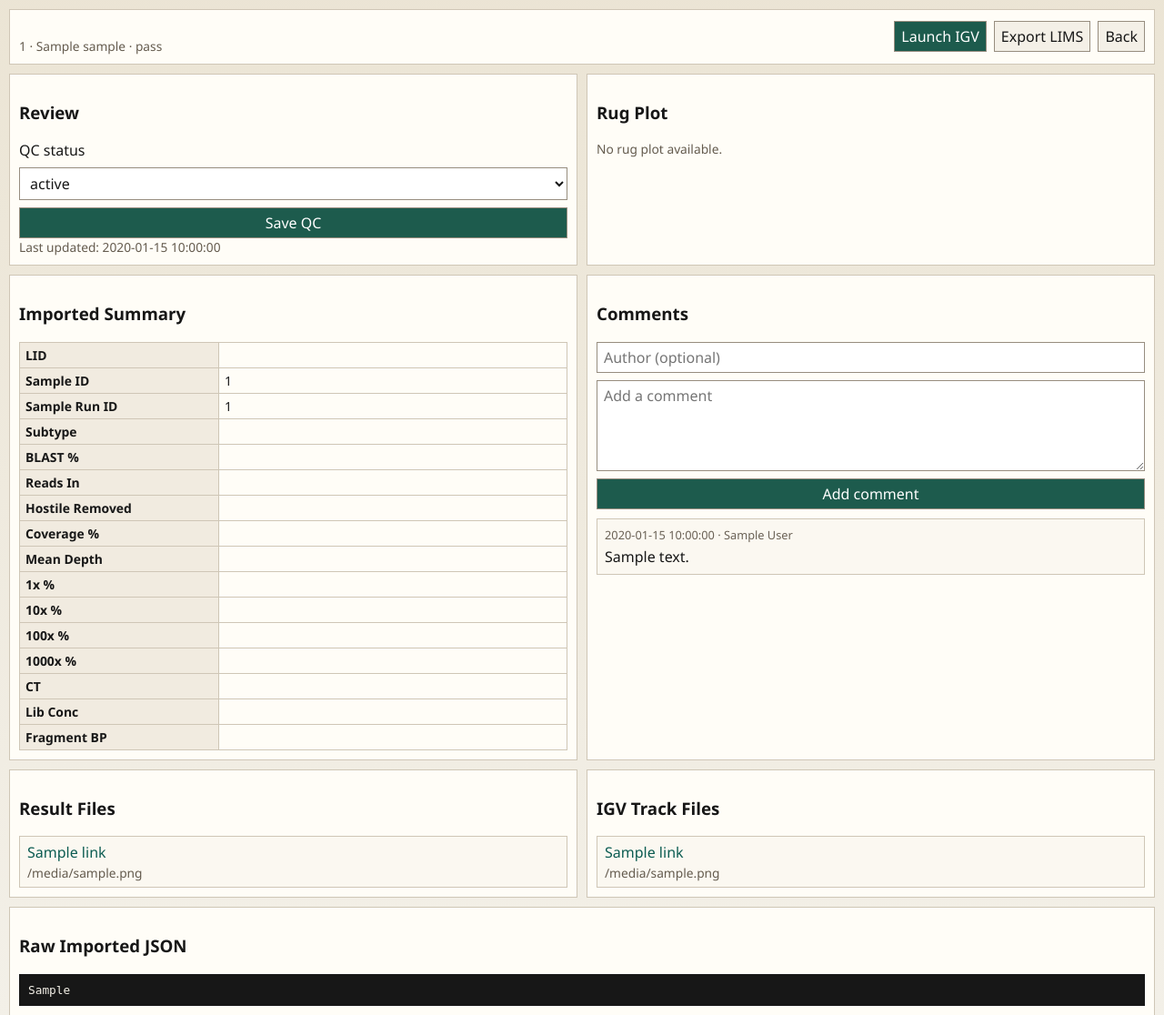
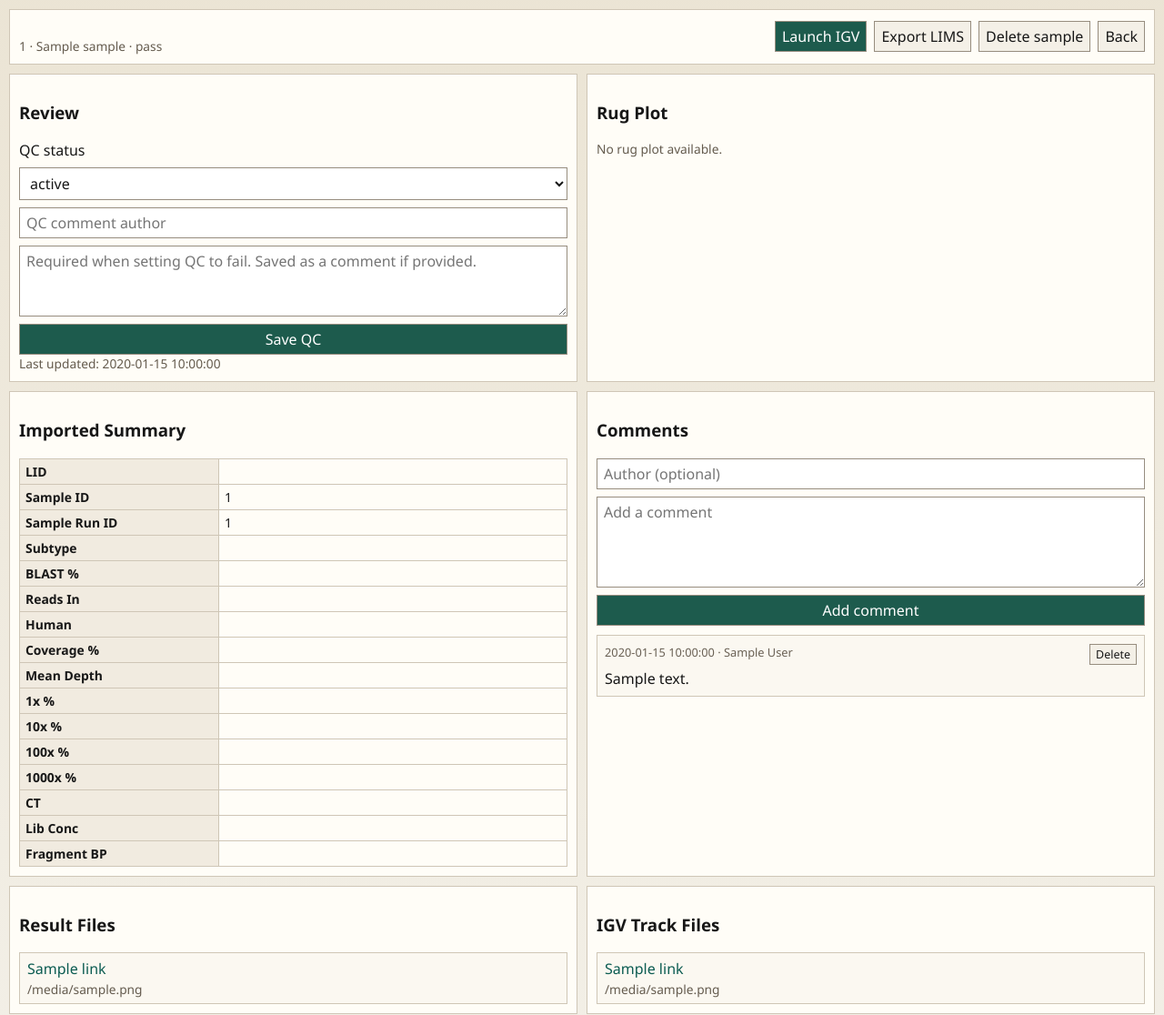
Before and after one commit to SMD-Bioinformatics-Lund/virtitta, a FastAPI app: template virtitta/templates/sample_detail.html in a window 1280 px wide. Shown: the part 43-1159 px from the top of the page at 91% size. Run offline with FastAPI, Linux system fonts and the light colour scheme; the template is opened without the code that fills it: most values are stand-ins (such as "Sample title", 1, 10 or a date in 2020).

Commit message:
can delete samples, force comment when fail, add batch commenting

```diff
--- a/virtitta/app.py
+++ b/virtitta/app.py
@@ -11,7 +11,10 @@ from fastapi.templating import Jinja2Templates
 
 from virtitta.config import DEFAULT_COLUMN_LABELS, QC_STATUS_OPTIONS, Config, load_config
 from virtitta.repository import (
+    add_comment,
     connect,
+    delete_comment,
+    delete_samples,
     get_comments,
     get_sample,
     init_db,
@@ -20,7 +23,6 @@ from virtitta.repository import (
     list_samples,
     raw_json_for_sample,
     update_qc_status,
-    add_comment,
 )
 
 
@@ -244,6 +246,12 @@ def append_warning(url: str, message: str) -> str:
     return urlunsplit((parts.scheme, parts.netloc, parts.path, urlencode(query_items), parts.fragment))
 
 
+def request_url_without_warning(url: str) -> str:
+    parts = urlsplit(url)
+    query_items = [(key, value) for key, value in parse_qsl(parts.query, keep_blank_values=True) if key != "warning"]
+    return urlunsplit((parts.scheme, parts.netloc, parts.path, urlencode(query_items), parts.fragment))
+
+
 def build_igv_url(config: Config, sample_row) -> str:
     if not config.features.igv or not config.igv.enabled:
         raise HTTPException(status_code=404, detail="IGV integration is disabled")
@@ -385,19 +393,44 @@ def create_app(config_path: str | Path | None = None) -> FastAPI:
     async def bulk_qc_update(
         sample_run_id: list[str] = Form(default=[]),
         qc_status: str = Form(...),
+        comment_body: str = Form(default=""),
+        comment_author: str = Form(default=""),
         redirect_to: str = Form(default="/"),
     ):
         if qc_status not in QC_STATUS_OPTIONS:
             raise HTTPException(status_code=400, detail=f"Invalid QC status: {qc_status}")
         if not sample_run_id:
             return RedirectResponse(redirect_to, status_code=303)
+        if qc_status == "fail" and not comment_body.strip():
+            return RedirectResponse(
+                append_warning(redirect_to, "A comment is required when failing a sample."),
+                status_code=303,
+            )
 
         connection = connect(config.database.path)
         try:
             update_qc_status(connection, sample_run_id, qc_status)
+            if comment_body.strip():
+                for item in sample_run_id:
+                    add_comment(connection, item, comment_body, comment_author or None)
         finally:
             connection.close()
         return RedirectResponse(redirect_to, status_code=303)
+
+    @app.post("/samples/delete")
+    async def bulk_delete_samples(
+        sample_run_id: list[str] = Form(default=[]),
+        redirect_to: str = Form(default="/"),
+    ):
+        if not sample_run_id:
+            return RedirectResponse(redirect_to, status_code=303)
+
+        connection = connect(config.database.path)
+        try:
+            delete_samples(connection, sample_run_id)
+        finally:
+            connection.close()
+        return RedirectResponse(request_url_without_warning(redirect_to), status_code=303)
 
     @app.post("/samples/lims-export")
     async def bulk_lims_export(
@@ -487,6 +520,31 @@ def create_app(config_path: str | Path | None = None) -> FastAPI:
             connection.close()
         return RedirectResponse(f"/samples/{sample_run_id}", status_code=303)
 
+    @app.post("/samples/{sample_run_id}/comments/{comment_id}/delete")
+    async def remove_comment(sample_run_id: str, comment_id: int):
+        connection = connect(config.database.path)
+        try:
+            sample_row = get_sample(connection, sample_run_id)
+            if sample_row is None:
+                raise HTTPException(status_code=404, detail="Sample not found")
+            delete_comment(connection, sample_run_id, comment_id)
+        finally:
+            connection.close()
+        return RedirectResponse(f"/samples/{sample_run_id}#comments", status_code=303)
+
+    @app.post("/samples/{sample_run_id}/delete")
+    async def delete_single_sample(sample_run_id: str):
+        connection = connect(config.database.path)
+        try:
+            sample_row = get_sample(connection, sample_run_id)
+            if sample_row is None:
+                raise HTTPException(status_code=404, detail="Sample not found")
+            run_name = sample_row["run_name"]
+            delete_samples(connection, [sample_run_id])
+        finally:
+            connection.close()
+        return RedirectResponse(f"/?run_name={run_name}", status_code=303)
+
     @app.get("/samples/{sample_run_id}/files/{output_key}")
     def sample_file(sample_run_id: str, output_key: str):
         connection = connect(config.database.path)
--- a/virtitta/repository.py
+++ b/virtitta/repository.py
@@ -344,5 +344,56 @@ def add_comment(connection: sqlite3.Connection, sample_run_id: str, body: str, a
     connection.commit()
 
 
+def delete_comment(connection: sqlite3.Connection, sample_run_id: str, comment_id: int) -> None:
+    connection.execute(
+        """
+        DELETE FROM sample_comments
+        WHERE id = ? AND sample_run_id = ?
+        """,
+        (comment_id, sample_run_id),
+    )
+    connection.commit()
+
+
+def delete_samples(connection: sqlite3.Connection, sample_run_ids: list[str]) -> None:
+    if not sample_run_ids:
+        return
+
+    run_names = [
+        row["run_name"]
+        for row in connection.execute(
+            f"""
+            SELECT DISTINCT run_name
+            FROM samples
+            WHERE sample_run_id IN ({",".join("?" for _ in sample_run_ids)})
+            """,
+            sample_run_ids,
+        ).fetchall()
+    ]
+
+    connection.execute(
+        f"""
+        DELETE FROM samples
+        WHERE sample_run_id IN ({",".join("?" for _ in sample_run_ids)})
+        """,
+        sample_run_ids,
+    )
+
+    for run_name in run_names:
+        remaining = connection.execute(
+            "SELECT COUNT(*) AS count FROM samples WHERE run_name = ?",
+            (run_name,),
+        ).fetchone()["count"]
+        if remaining:
+            connection.execute(
+                "UPDATE runs SET sample_count = ? WHERE run_name = ?",
+                (remaining, run_name),
+            )
+        else:
+            connection.execute("DELETE FROM runs WHERE run_name = ?", (run_name,))
+
+    connection.commit()
+
+
 def raw_json_for_sample(row: Mapping) -> dict:
     return json.loads(row["raw_json"])
--- a/virtitta/static/style.css
+++ b/virtitta/static/style.css
@@ -74,7 +74,8 @@ a:hover {
 .filters,
 .bulkbar,
 .button-row,
-.split-header {
+.split-header,
+.comment-head {
   display: flex;
   gap: 8px;
   align-items: center;
@@ -144,6 +145,11 @@ a:hover {
 
 .split-header {
   justify-content: space-between;
+}
+
+.comment-head {
+  justify-content: space-between;
+  margin-bottom: 4px;
 }
 
 input,
@@ -297,6 +303,11 @@ button.secondary,
   gap: 8px;
 }
 
+.inline-form {
+  display: inline;
+  margin: 0;
+}
+
 .comment-list {
   display: grid;
   gap: 8px;
--- a/virtitta/templates/sample_detail.html
+++ b/virtitta/templates/sample_detail.html
@@ -10,6 +10,9 @@
     <a class="button-link" href="{{ igv_url }}">Launch IGV</a>
     {% endif %}
     <a class="button-link secondary" href="{{ request.url_for('sample_lims_export', sample_run_id=sample['sample_run_id']) }}">Export LIMS</a>
+    <form method="post" action="{{ request.url_for('delete_single_sample', sample_run_id=sample['sample_run_id']) }}" onsubmit="return confirm('Delete this sample from the Virtitta database? This does not delete result files on disk.')" class="inline-form">
+      <button type="submit" class="secondary">Delete sample</button>
+    </form>
     <a class="button-link secondary" href="{{ request.url_for('index') }}">Back</a>
   </div>
 </section>
@@ -26,6 +29,8 @@
         <option value="{{ status }}" {% if status == sample['qc_status'] %}selected{% endif %}>{{ status }}</option>
         {% endfor %}
       </select>
+      <input type="text" name="comment_author" placeholder="QC comment author">
+      <textarea name="comment_body" rows="3" placeholder="Required when setting QC to fail. Saved as a comment if provided."></textarea>
       <button type="submit">Save QC</button>
     </form>
     <div class="meta-line">Last updated: {{ sample["qc_updated_at"] or "never" }}</div>
@@ -50,11 +55,11 @@
         <tr><th>Sample ID</th><td>{{ sample["sample_id"] }}</td></tr>
         <tr><th>Sample Run ID</th><td>{{ sample["sample_run_id"] }}</td></tr>
         <tr><th>Subtype</th><td>{{ format_value(sample["typing_report_subtype"]) }}</td></tr>
-        <tr><th>BLAST %</th><td>{{ format_value(sample["typing_main_blast_identity"]) }}</td></tr>
+        <tr><th>BLAST %</th><td>{{ format_value(sample["typing_main_blast_identity"], "typing_main_blast_identity") }}</td></tr>
         <tr><th>Reads In</th><td>{{ format_value(sample["host_filter_reads_in"]) }}</td></tr>
-        <tr><th>Hostile Removed</th><td>{{ format_value(sample["host_filter_reads_removed_proportion"]) }}</td></tr>
-        <tr><th>Coverage %</th><td>{{ format_value(sample["qc_coverage_pct"]) }}</td></tr>
-        <tr><th>Mean Depth</th><td>{{ format_value(sample["qc_mean_depth"]) }}</td></tr>
+        <tr><th>Human</th><td>{{ format_value(sample["host_filter_reads_removed_proportion"], "host_filter_reads_removed_proportion") }}</td></tr>
+        <tr><th>Coverage %</th><td>{{ format_value(sample["qc_coverage_pct"], "qc_coverage_pct") }}</td></tr>
+        <tr><th>Mean Depth</th><td>{{ format_value(sample["qc_mean_depth"], "qc_mean_depth") }}</td></tr>
         <tr><th>1x %</th><td>{{ format_value(sample["qc_coverage_1x_pct"]) }}</td></tr>
         <tr><th>10x %</th><td>{{ format_value(sample["qc_coverage_10x_pct"]) }}</td></tr>
         <tr><th>100x %</th><td>{{ format_value(sample["qc_coverage_100x_pct"]) }}</td></tr>
@@ -76,7 +81,12 @@
     <div class="comment-list">
       {% for comment in comments %}
       <article class="comment">
-        <div class="comment-meta">{{ comment["created_at"] }}{% if comment["author"] %} · {{ comment["author"] }}{% endif %}</div>
+        <div class="comment-head">
+          <div class="comment-meta">{{ comment["created_at"] }}{% if comment["author"] %} · {{ comment["author"] }}{% endif %}</div>
+          <form method="post" action="{{ request.url_for('remove_comment', sample_run_id=sample['sample_run_id'], comment_id=comment['id']) }}" onsubmit="return confirm('Delete this comment?')" class="inline-form">
+            <button type="submit" class="mini-action secondary">Delete</button>
+          </form>
+        </div>
         <div>{{ comment["body"] }}</div>
       </article>
       {% else %}
```
Also changed, not shown: tests/test_smoke.py (+100 -1 lines), virtitta/templates/index.html (+11 -0 lines).
